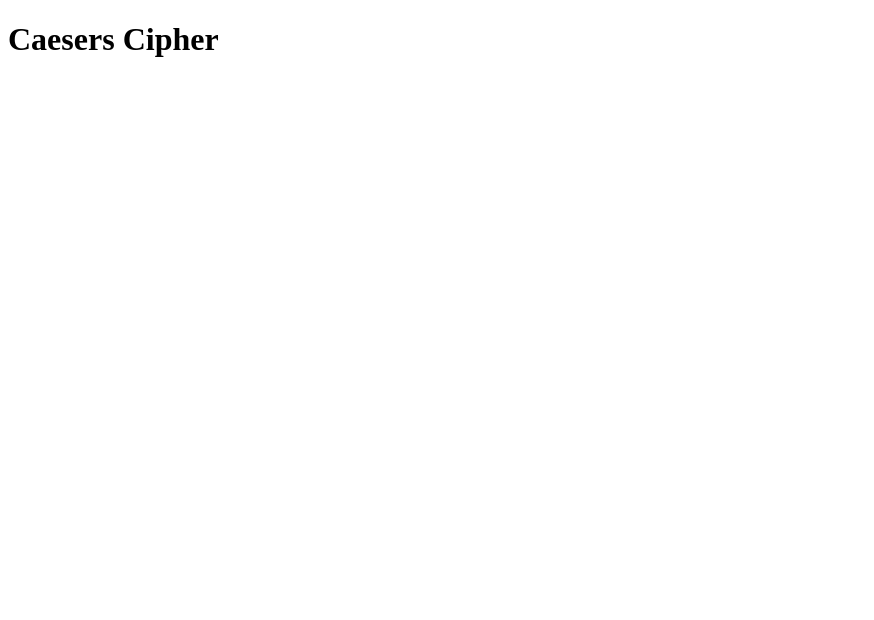
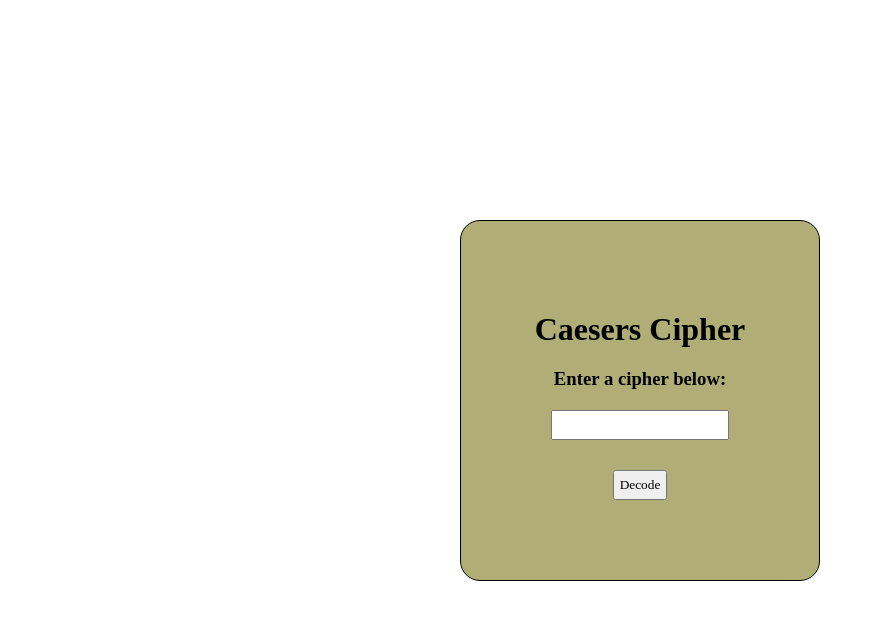
Before and after one commit to jamesnascimento1994/caesers-cipher, a plain HTML site: page index.html in a window 1280 px wide. Shown: the whole page, without its empty margins (0-874 px from the left). Drawn offline with Linux system fonts and the light colour scheme.

Commit message:
added styling, almost done with functionality

```diff
--- a/index.html
+++ b/index.html
@@ -8,7 +8,17 @@
     <title>Caesers Cipher</title>
 </head>
 <body>
-    <h1>Caesers Cipher</h1>
+    <main>
+        <div class="container">
+            <header>
+                <h1>Caesers Cipher</h1>
+                <h3>Enter a cipher below:</h3>
+            </header>
+            <input type="text" name="cipher" class="cypher-input" />
+            <p class="output"></p>
+            <input type="submit" value="Decode" class="output-btn" />
+        </div>
+    </main>
 </body>
 <script src="script.js"></script>
 </html>
--- a/script.js
+++ b/script.js
@@ -0,0 +1,14 @@
+let btn = document.querySelector('.output-btn');
+let cypherInput = document.querySelector('.cypher-input');
+let output = document.querySelector('.output');
+
+btn.addEventListener('click', () => {
+    if (cypherInput.value == "") {
+        output.innerText = "Please Enter a Cypher."
+    } else {
+        output.innerText = cypherInput.split("").map.call(cypherInput, function(char) {
+          let x = char.charCodeAt(0);
+            return x < 65 || x > 90 ? String.fromCharCode(x) : x < 78 ? String.fromCharCode(x + 13) : String.fromCharCode(x - 13);
+            }).join("")
+        }
+})
--- a/styles.css
+++ b/styles.css
@@ -0,0 +1,41 @@
+* {
+    padding: 0;
+    margin: 0;
+    box-sizing: border-box;
+    font-family: 'Times New Roman', serif;
+}
+
+main {
+    display: flex;
+    flex-direction: column;
+    align-items: center;
+    justify-content: center;
+    height: 100vh;
+    width: 100vw;
+}
+
+.container {
+    display: flex;
+    flex-direction: column;
+    padding: 10vh 5vw;
+    align-items: center;
+    justify-content: center;
+    border: 1px solid black;
+    border-radius: 20px;
+    background-color: #b0ae76;
+}
+
+header {
+    display: flex;
+    flex-direction: column;
+    align-items: center;
+}
+
+header > h1, h3 {
+    padding: 10px;
+}
+
+.container > .cypher-input, .output, .output-btn {
+    padding: 5px;
+    margin-top: 10px;
+}
```
